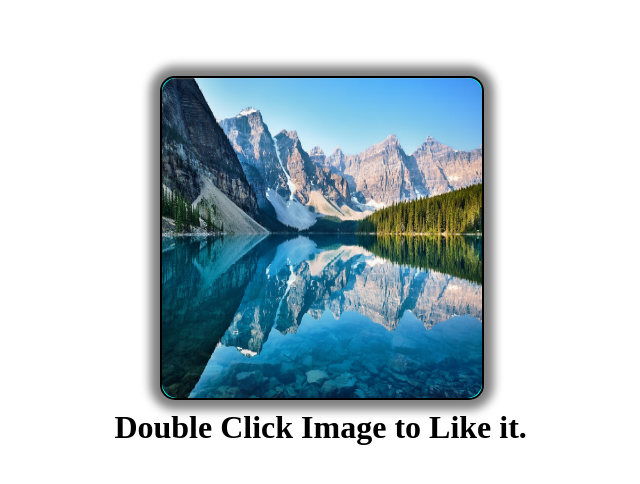
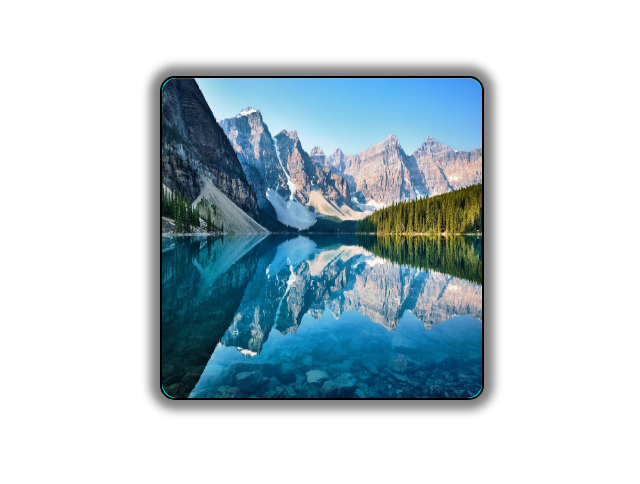
Before and after one commit to Awaab420/LoveIcon, a plain HTML site: page index.html in a window 1280 px wide. Shown: the part 162-646 px from the top of the page, without its empty margins (318-958 px from the left). Drawn offline with nearby package versions, Linux system fonts and the light colour scheme.

Commit message:
Update index.html

```diff
--- a/index.html
+++ b/index.html
@@ -14,7 +14,7 @@
         <i class="ri-heart-fill"></i>
 
     </div>
-    <h3>Double Click Image to Like it.</h3>
+
 
 
 
```
